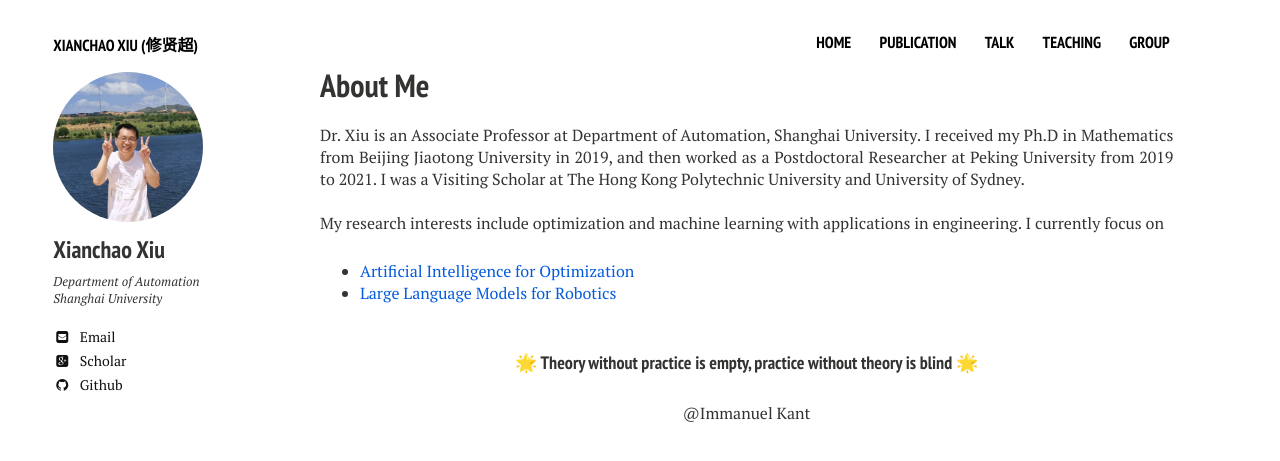
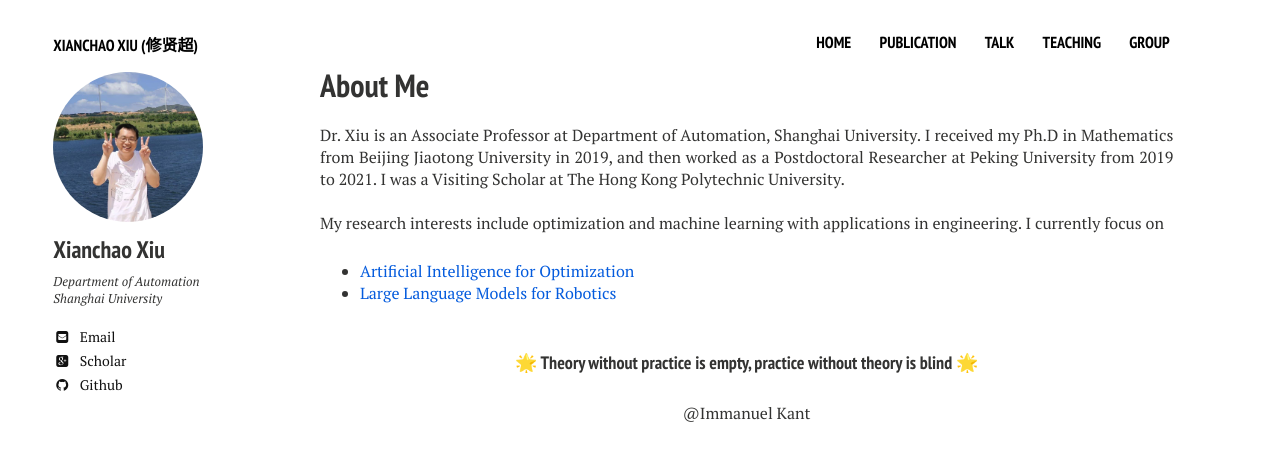
Before and after one commit to xianchaoxiu/xianchaoxiu.github.io, a Jekyll site: the page built from index.md, in a window 1280 px wide. Shown: the top 461 px of the page. Built offline with Jekyll 4.4.1, drawn with Linux system fonts in a browser that asks for light colours; nearby versions of some CDN libraries.

Commit message:
Update home2.html

```diff
--- a/_layouts/home2.html
+++ b/_layouts/home2.html
@@ -29,7 +29,7 @@
          <p> Dr. Xiu is an Associate Professor at Department of Automation, Shanghai University.
 
 		I received my Ph.D in Mathematics from Beijing Jiaotong University in 2019, and then worked as a Postdoctoral Researcher at Peking University from 2019 to 2021.
-		I was a Visiting Scholar at The Hong Kong Polytechnic University and University of Sydney. <br> <br>
+		I was a Visiting Scholar at The Hong Kong Polytechnic University. <br> <br>
 
 
 	 My research interests include optimization and machine learning with applications in engineering.
```
